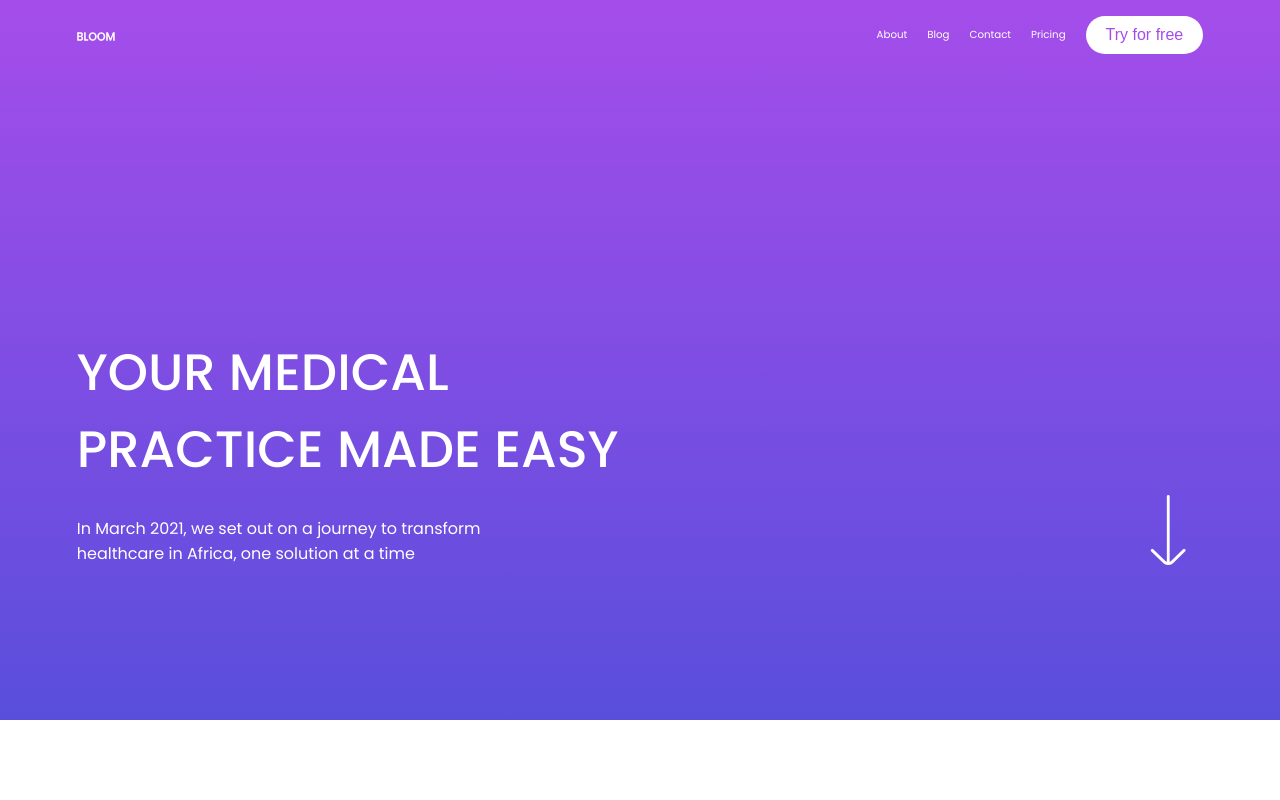
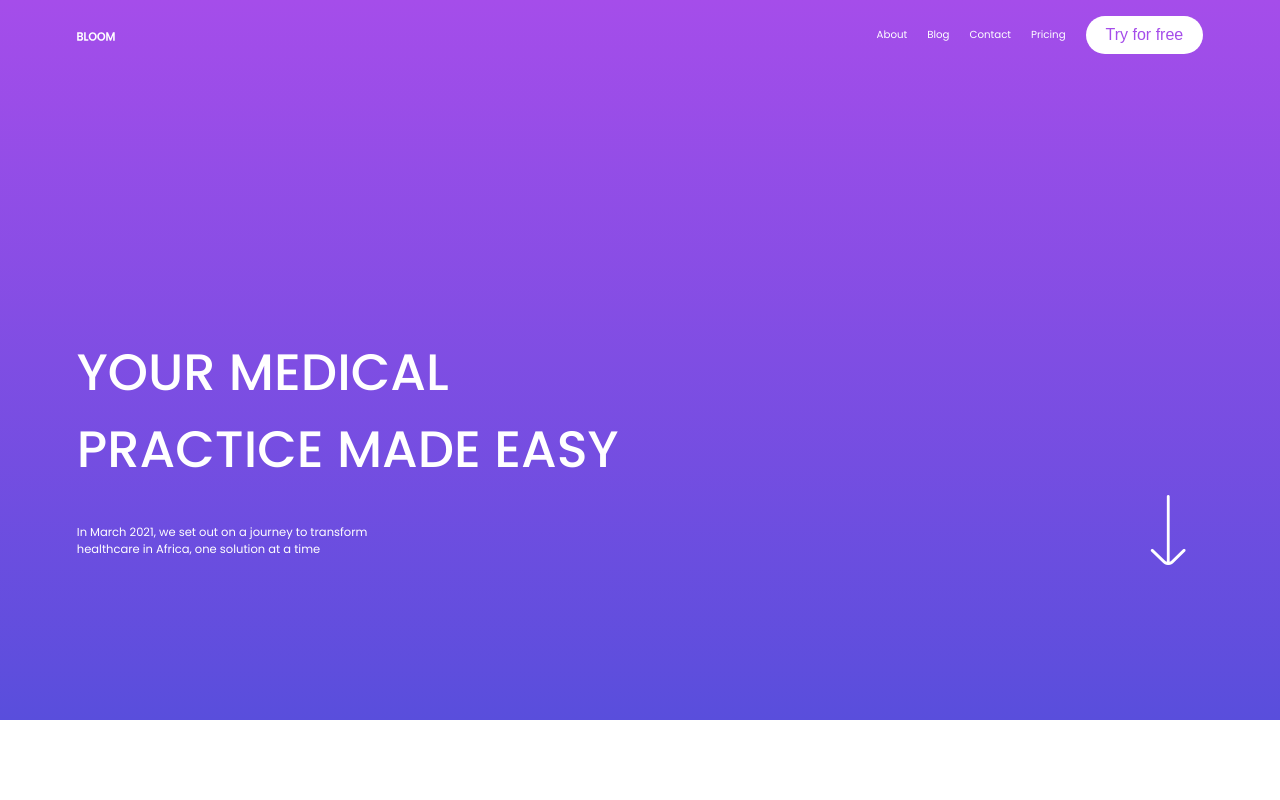
Before and after one commit to Lovethrech/BLOOM-Chel, a Vue app: page / in a window 1280 px wide. Shown: the top 800 px of the page. Built offline with nearby package versions, Linux system fonts and the light colour scheme.

Commit message:
...working on home-about section component.

```diff
--- a/src/components/home/hero/HomeHeroMainDescParagraph.vue
+++ b/src/components/home/hero/HomeHeroMainDescParagraph.vue
@@ -16,7 +16,7 @@
     margin:auto 0;
 }
 .home-hero-main-desc-paragraph-main-ctn p{
-    font-size:16px;
+    font-size: 0.9vw;
     color: #fff;
 }
 .home-hero-main-desc-paragraph-main-ctn-name-mobile{
```
